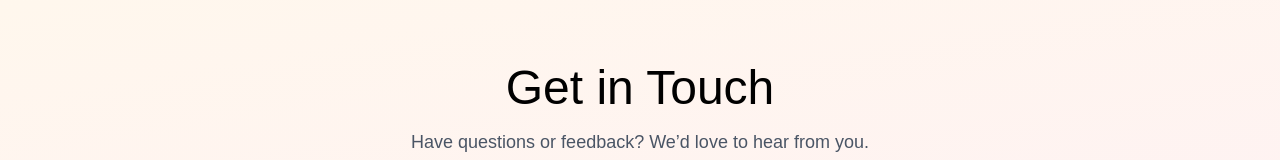
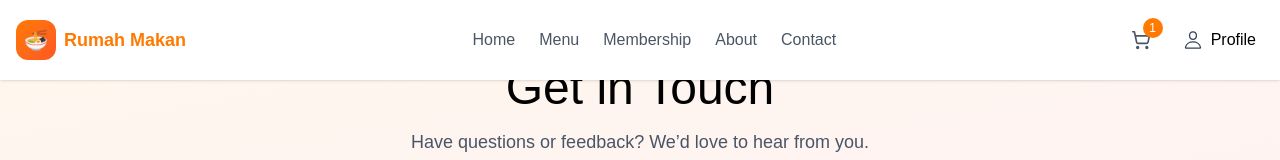
Before and after one commit to natanaelkumentas/resto, a Next.js app: page /contact in a window 1280 px wide. Shown: the top 160 px of the page. Built offline with nearby package versions, Linux system fonts and the light colour scheme.

Commit message:
fix navbar issue

```diff
--- a/app/contact/page.tsx
+++ b/app/contact/page.tsx
@@ -11,6 +11,7 @@ import {
 import { IoSend } from "react-icons/io5";
 import { FaRegMessage } from "react-icons/fa6";
 import Image from "next/image";
+import Navbar from "@/components/Navbar";
 
 export default function ContactPage() {
     const [name, setName] = useState("");
@@ -71,6 +72,7 @@ export default function ContactPage() {
 
     return (
         <div className="min-h-screen bg-gray-50">
+            <Navbar />
             {/* HERO */}
             <section className="bg-linear-to-br from-orange-50 to-red-50 py-16">
                 <div className="container mx-auto px-4 text-center max-w-3xl">
--- a/components/Navbar.tsx
+++ b/components/Navbar.tsx
@@ -13,7 +13,7 @@ export default function Navbar() {
     { name: "Home", href: "/" },
     { name: "Menu", href: "/menu" },
     { name: "Membership", href: "/membership" },
-    { name: "About", href: "/about" },
+    { name: "About", href: "/aboutus" },
     { name: "Contact", href: "/contact" },
   ];
 
--- /dev/null
+++ b/lib/supabase.ts
@@ -0,0 +1,6 @@
+import { createClient } from '@supabase/supabase-js'
+
+export const supabase = createClient(
+    process.env.NEXT_PUBLIC_SUPABASE_URL!,
+    process.env.NEXT_PUBLIC_SUPABASE_ANON_KEY!
+)
--- a/package.json
+++ b/package.json
@@ -9,6 +9,7 @@
     "lint": "eslint"
   },
   "dependencies": {
+    "@supabase/supabase-js": "^2.86.0",
     "next": "16.0.1",
     "react": "19.2.0",
     "react-dom": "19.2.0",
```
Also changed, not shown: 1 other file (tests, documents, lock files or other folders).
